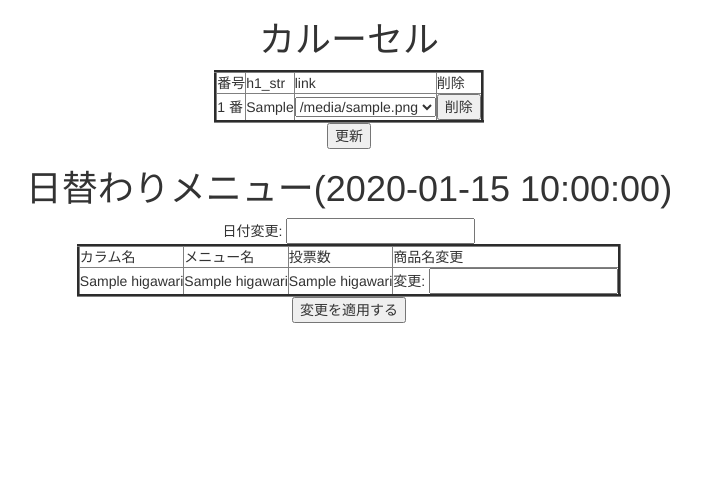
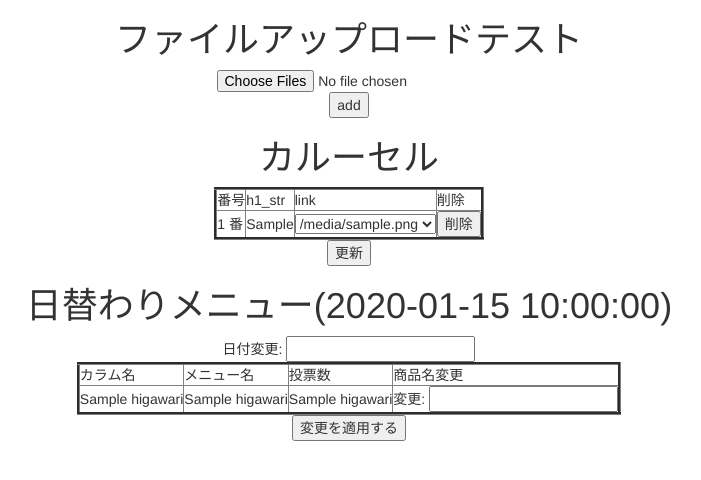
Before and after one commit to NEETFUTURE/portal_site, a Flask app: template templates/admin.html in a window 1280 px wide. Shown: the top 480 px of the page, without its empty margins (291-992 px from the left). Run offline with Flask 2, Linux system fonts and the light colour scheme; the template is opened without the code that fills it: most values are stand-ins (such as "Sample title", 1, 10 or a date in 2020); some libraries are stand-ins or nearby versions.

Commit message:
複数ファイルのアップロード機能追加

```diff
--- a/app.py
+++ b/app.py
@@ -127,6 +127,17 @@ def change_carousel():
     return redirect(url_for("adminpage"))
 
 
+@app.route("/upload", methods=["POST"])
+def upload():
+    upload_file = request.files.getlist("file[]")
+    #print("*"*20)
+    for f in upload_file:
+        #print(f.filename)
+        f.save(os.path.join(UPLOADDIR,f.filename))
+    #print("*"*20)
+    return redirect(url_for("adminpage"))
+
+
 #ファイルへのリンクを返すルーティング
 @app.route("/view_upload/<path:filename>")
 def view_upload(filename):
--- a/templates/admin.html
+++ b/templates/admin.html
@@ -4,6 +4,12 @@
 {% block body %}
 <body>
 <center>
+	<h1>ファイルアップロードテスト</h1>
+	<form method="POST" enctype="multipart/form-data" action="/upload">
+	 	<input type="file" name="file[]" multiple="">
+	 	<input type="submit" value="add">
+	</form>
+
 	<h1>カルーセル</h1>
 	<form action="{{ url_for('change_carousel') }}" method="POST">
 	<table border="3">
```
Also changed, not shown: upload_picture/625px-NewTux.png (added).
